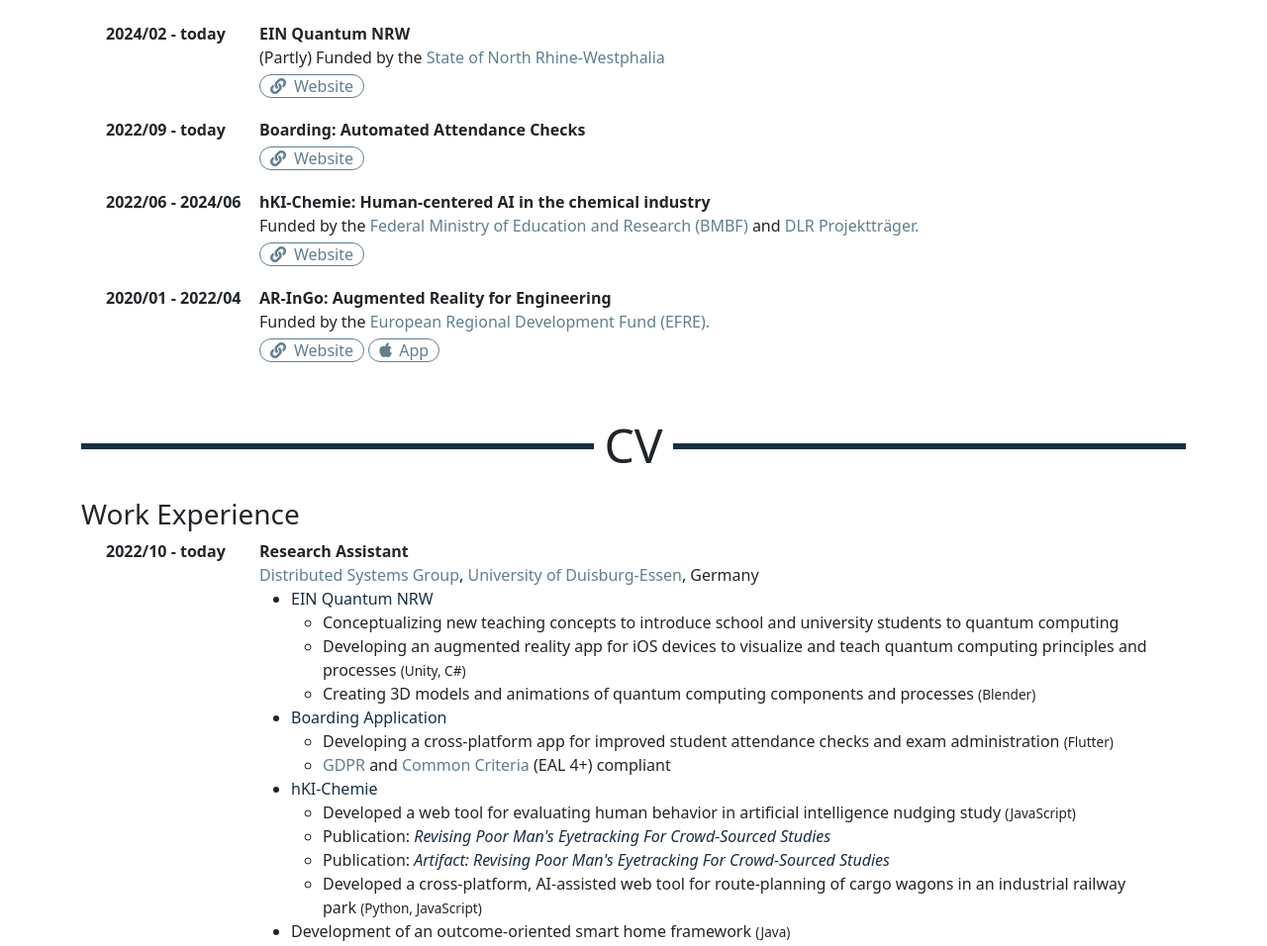
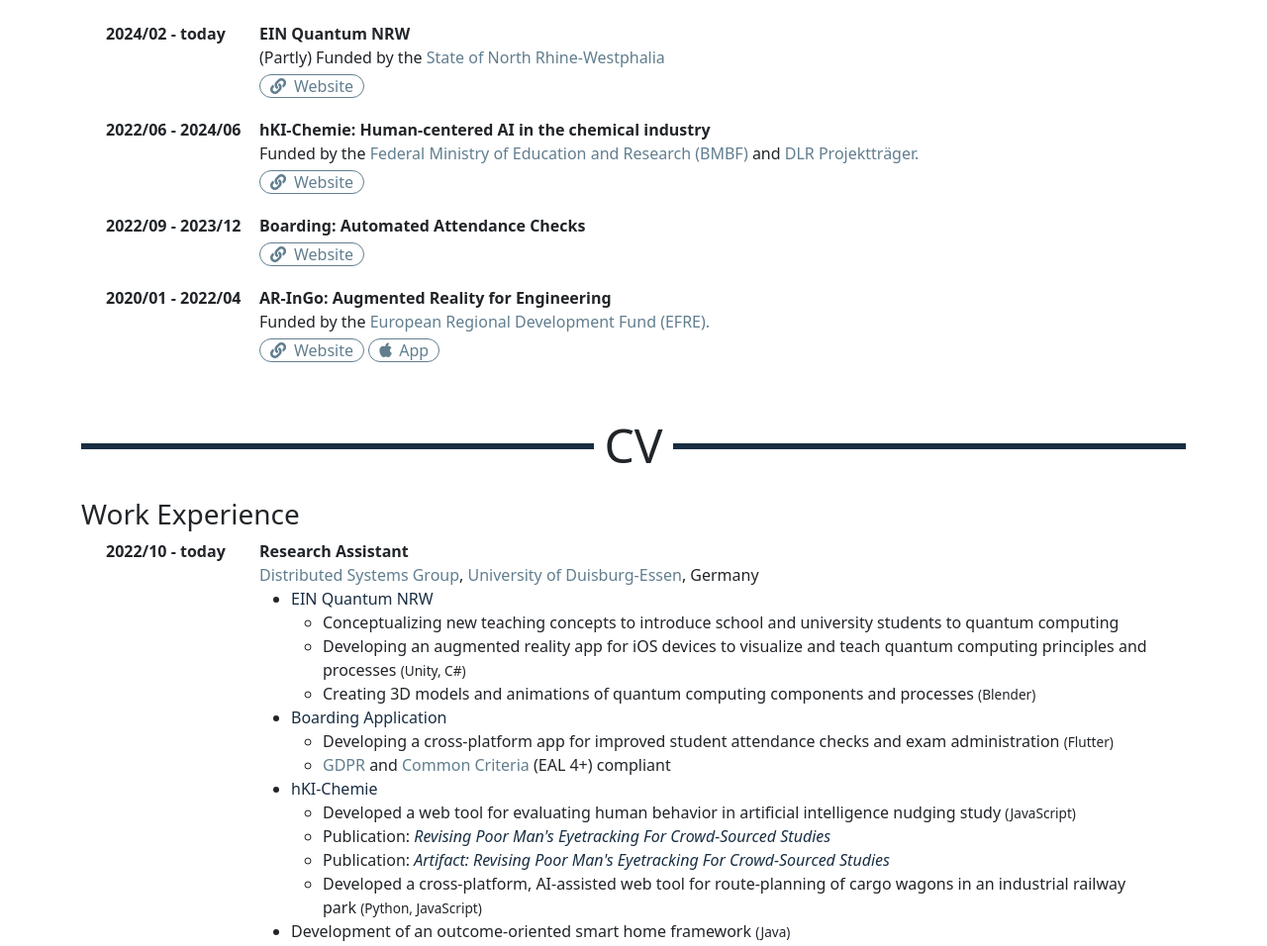
Before and after one commit to MalteJosten/maltejosten.github.io, a plain HTML site: page index.html in a window 1280 px wide. Shown: the part 3702-4658 px from the top of the page at 99% size. Drawn offline with nearby package versions, Linux system fonts and the light colour scheme; files whose address does not match are found by name.

Commit message:
boarding project

```diff
--- a/index.html
+++ b/index.html
@@ -436,21 +436,21 @@
                     </td>
                 </tr>
                 <tr>
-                    <td class="project-time">2022/09 - today</td>
-                    <td class="project-details" id="boarding">
-                        <span class="project-name">Boarding: Automated Attendance Checks</span>
-                        <div class="chip-collection">
-                            <a class="fa-chip abc" href="https://vs.uni-due.de/en/projects/boarding/" target="_blank">Website</a>
-                        </div>
-                    </td>
-                </tr>
-                <tr>
                     <td class="project-time">2022/06 - 2024/06</td>
                     <td class="project-details" id="hki">
                         <span class="project-name">hKI-Chemie: Human-centered AI in the chemical industry</span>
                         <div>Funded by the <a class="link" href="https://www.bmbf.de/bmbf/en/home/home_node.html" target="_blank">Federal Ministry of Education and Research (BMBF)</a> and <a class="link" href="https://projekttraeger.dlr.de/en" target="_blank">DLR Projektträger.</a></div>
                         <div class="chip-collection">
                             <a class="fa-chip abc" href="https://humanzentrierte-ki.de/" target="_blank">Website</a>
+                        </div>
+                    </td>
+                </tr>
+                <tr>
+                    <td class="project-time">2022/09 - 2023/12</td>
+                    <td class="project-details" id="boarding">
+                        <span class="project-name">Boarding: Automated Attendance Checks</span>
+                        <div class="chip-collection">
+                            <a class="fa-chip abc" href="https://vs.uni-due.de/en/projects/boarding/" target="_blank">Website</a>
                         </div>
                     </td>
                 </tr>
@@ -619,7 +619,7 @@
             </div>
             <hr id="footer-divider">
             <div id="footer-copyright">
-                <p>Copyright © 2024-2026 Malte Josten<br><span class="last-change">(Last update: 2026-04-21)</span></p>
+                <p>Copyright © 2024-2026 Malte Josten<br><span class="last-change">(Last update: 2026-04-29)</span></p>
             </div>
         </div>
     </footer>
```
Also changed, not shown: 2 other files.
